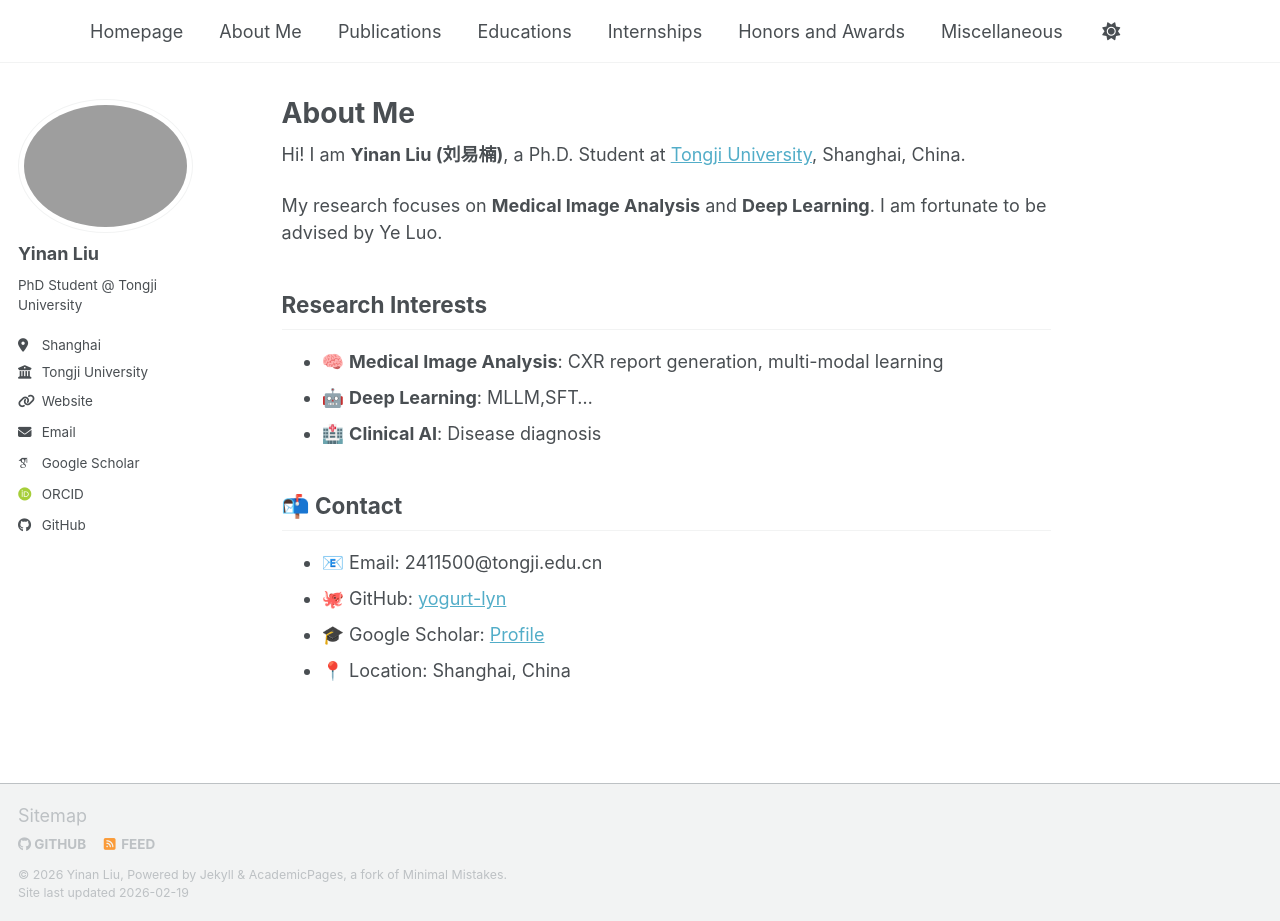
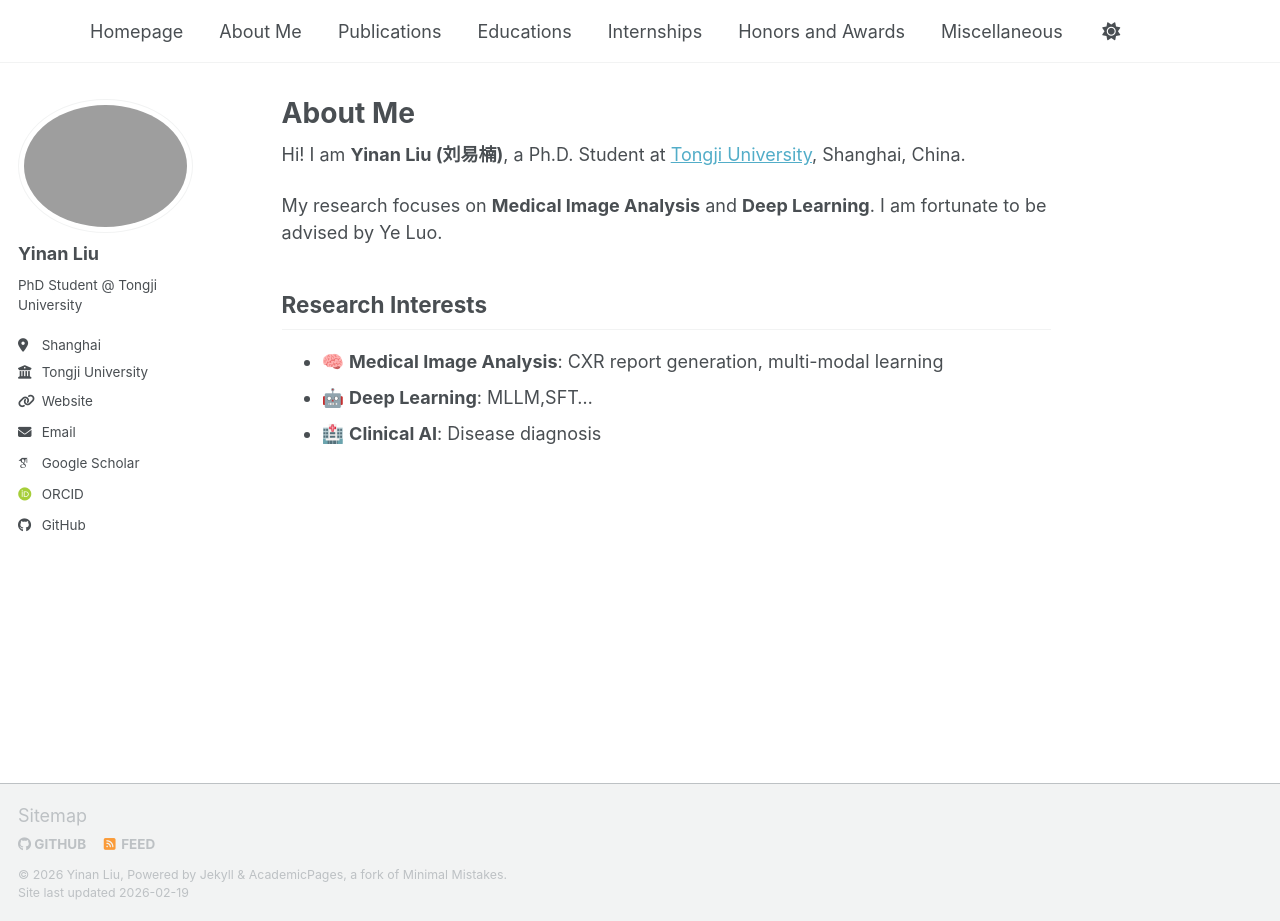
Before and after one commit to yogurt-lyn/yogurt-lyn.github.io, a Jekyll site: the page built from index.md, in a window 1280 px wide and 921 px high. Built offline with Jekyll 4.4.1, drawn with Linux system fonts in a browser that asks for light colours; some web fonts are replaced; a script bundle is joined from its source files by our own code; library files that are not in the unit come from our copies.

Commit message:
chore: update site config and homepage

```diff
--- a/_config.yml
+++ b/_config.yml
@@ -13,11 +13,9 @@ title                    : ""
 title_separator          : "-"
 name                     : &name "Yinan Liu"
 description              : &description "Your Name's academic portfolio"   # Update this with a general description of your site, this is the default if not overridden by a page
-url                      : https://yogurt-lyn.github.io
-                                                           # or if you already have some other page hosted on Github then use "https://[your GitHub username].github.io/[Your Repo Name]"
-baseurl                  : "" # the subpath of your site, e.g. "/blog"
+url                      : "https://yogurt-lyn.github.io"
+baseurl                  : ""
 repository               : "yogurt-lyn/yogurt-lyn.github.io"
-
 remote_theme: academicpages/academicpages.github.io
 
 # Site Author - The following control what appear as part of the author content on the side bar.
--- a/index.md
+++ b/index.md
@@ -14,10 +14,3 @@ My research focuses on **Medical Image Analysis** and **Deep Learning**. I am fo
 - 🧠 **Medical Image Analysis**: CXR report generation, multi-modal learning
 - 🤖 **Deep Learning**: MLLM,SFT...
 - 🏥 **Clinical AI**: Disease diagnosis
-
-## 📬 Contact
-
-- 📧 Email: 2411500@tongji.edu.cn
-- 🐙 GitHub: [yogurt-lyn](https://github.com/yogurt-lyn)
-- 🎓 Google Scholar: [Profile](https://scholar.google.com/citations?user=GSBfG3MAAAAJ&hl=en)
-- 📍 Location: Shanghai, China
```
